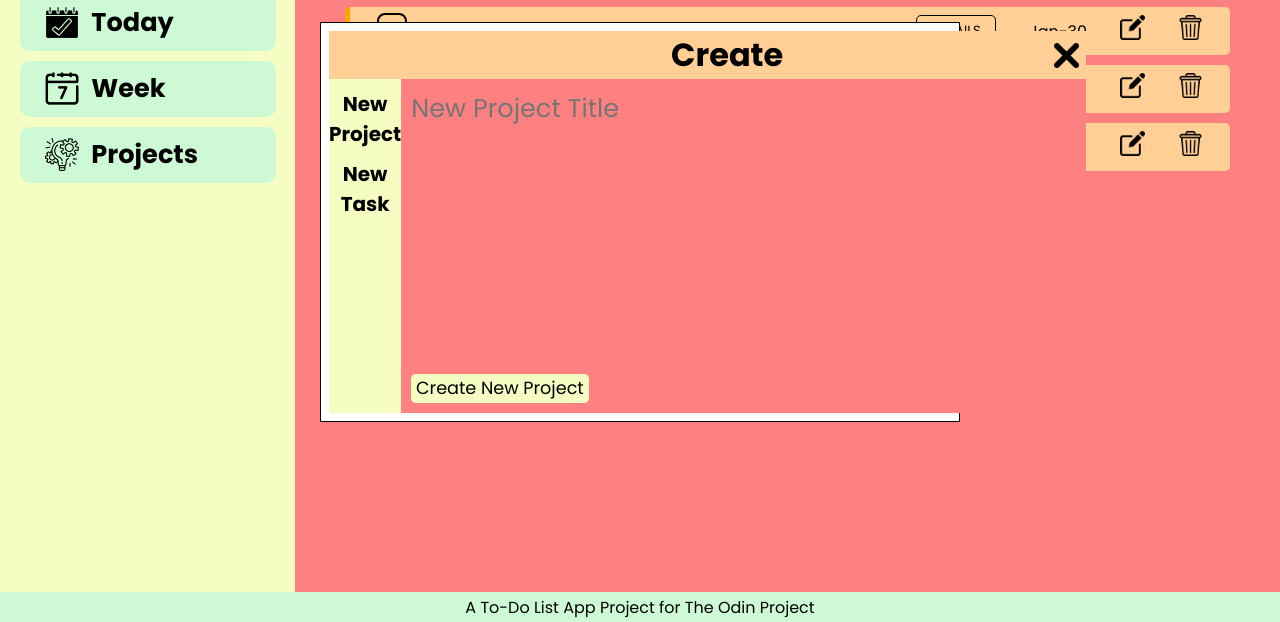
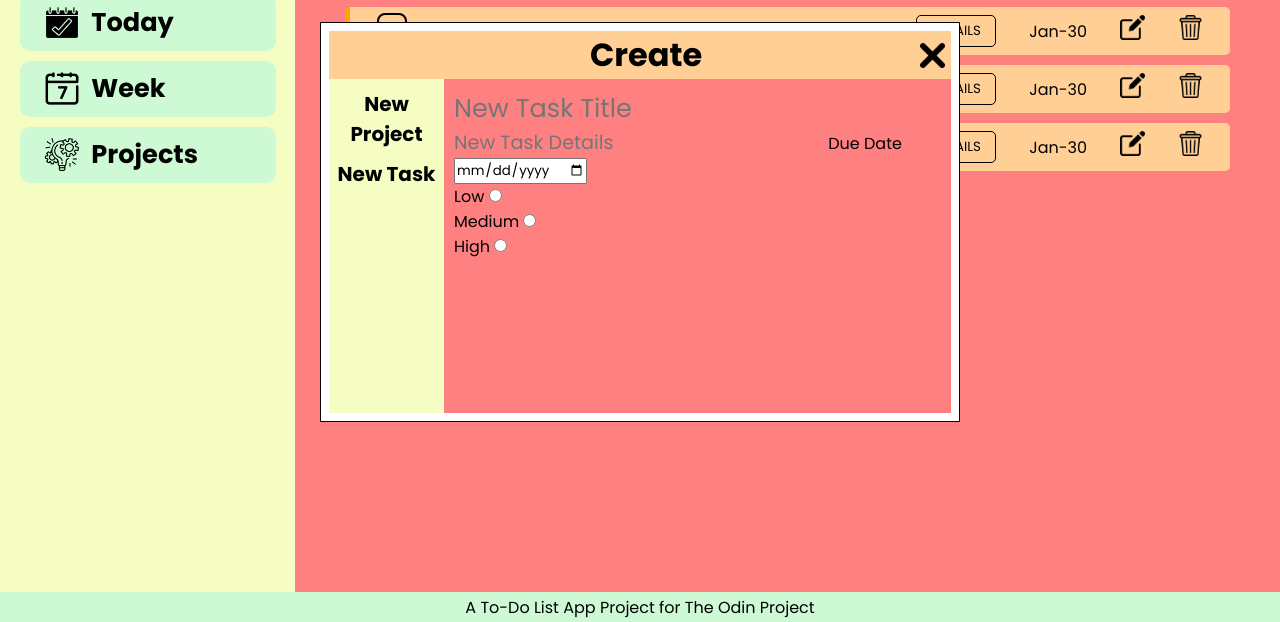
Before and after one commit to akym19/to-do-list, a website built with webpack: page index.html in a window 1280 px wide. Shown: the part 178-800 px from the top of the page. Built offline with nearby package versions, Linux system fonts and the light colour scheme; files whose address does not match are found by name.

Commit message:
started new task form

```diff
--- a/index.html
+++ b/index.html
@@ -124,16 +124,58 @@
 			<div id="modalForm">
 				<div id="formContainer">
 					<form action="" id="newProject">
-						<textarea
+						<input
+							type="text"
 							name="projectTitle"
 							id="projectTitle"
-							cols="30"
-							rows="1"
 							placeholder="New Project Title"
-						></textarea>
+						/>
 						<button>Create New Project</button>
 					</form>
-					<form action="" id="newTask">task form</form>
+
+					<form action="" id="newTask">
+						<input
+							type="text"
+							name="taskTitle"
+							id="taskTitle"
+							placeholder="New Task Title"
+						/>
+						<input
+							type="text"
+							name="taskDetails"
+							id="taskDetails"
+							placeholder="New Task Details"
+						/>
+						<label for="taskDue">Due Date</label>
+						<input type="date" name="taskDue" id="taskDue" />
+
+						<div id="prioritySelect">
+							<div id="lowPrioSelect">
+								<label for="low">Low</label>
+								<input type="radio" id="low" name="taskPriority" value="low" />
+							</div>
+
+							<div id="medPrioSelect">
+								<label for="medium">Medium</label>
+								<input
+									type="radio"
+									id="medium"
+									name="taskPriority"
+									value="medium"
+								/>
+							</div>
+
+							<div id="highPrioSelect">
+								<label for="high">High</label>
+								<input
+									type="radio"
+									id="high"
+									name="taskPriority"
+									value="high"
+								/>
+							</div>
+						</div>
+					</form>
 				</div>
 			</div>
 		</div>
--- a/src/css/styles.css
+++ b/src/css/styles.css
@@ -407,25 +407,33 @@ input[type="checkbox"]:checked::before {
 	height: 100%;
 }
 
-#formContainer form {
+#formContainer #newProject {
 	display: flex;
 	flex-direction: column;
 	justify-content: space-between;
 	height: 100%;
 }
 
-form textarea {
+form #projectTitle,
+form #taskTitle {
+	font-size: 1.6rem;
+}
+
+form #taskDetails {
+	font-size: 1.2rem;
+}
+
+form input[type="text"] {
 	background-color: transparent;
 	border: none;
-	font-size: 1.6rem;
 	resize: none;
 }
 
-form textarea:focus {
+form input[type="text"]:focus {
 	outline: none;
 }
 
-form button {
+form#newProject button {
 	margin-bottom: 3%;
 	font-size: 1.1rem;
 	width: max-content;
@@ -435,14 +443,14 @@ form button {
 	border-radius: 0.3rem;
 }
 
-form button:hover {
+form#newProject button:hover {
 	background-color: var(--fourth);
 	cursor: pointer;
 	transition: all 0.3s;
 }
 
 /* ----------HIDDEN NEW TASK FORM---------- */
-#modalForm #newTask {
+#modalForm #newProject {
 	display: none;
 }
 /* ----------HIDDEN NEW TASK FORM---------- */
```
